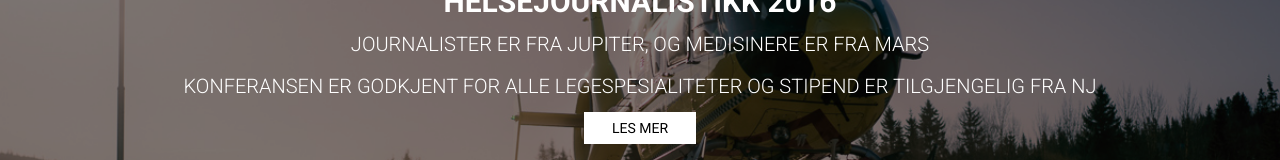
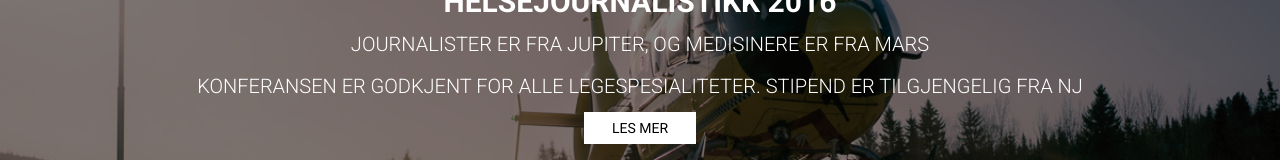
Before and after one commit to losol/hj16.losol.no, a website: page index.html in a window 1280 px wide. Shown: the part 354-514 px from the top of the page. Drawn offline with Linux system fonts and the light colour scheme; files whose address does not match are found by name.

Commit message:
Update index.html

```diff
--- a/index.html
+++ b/index.html
@@ -65,7 +65,7 @@
 
             <p>Journalister er fra Jupiter, og medisinere er fra Mars</p>
 
-            <p>Konferansen er godkjent for alle legespesialiteter og stipend er tilgjengelig fra NJ</p>
+            <p>Konferansen er godkjent for alle legespesialiteter. Stipend er tilgjengelig fra NJ</p>
 
             <a class="btn btn-white" data-scroll href="#about">Les mer</a>
 
```
